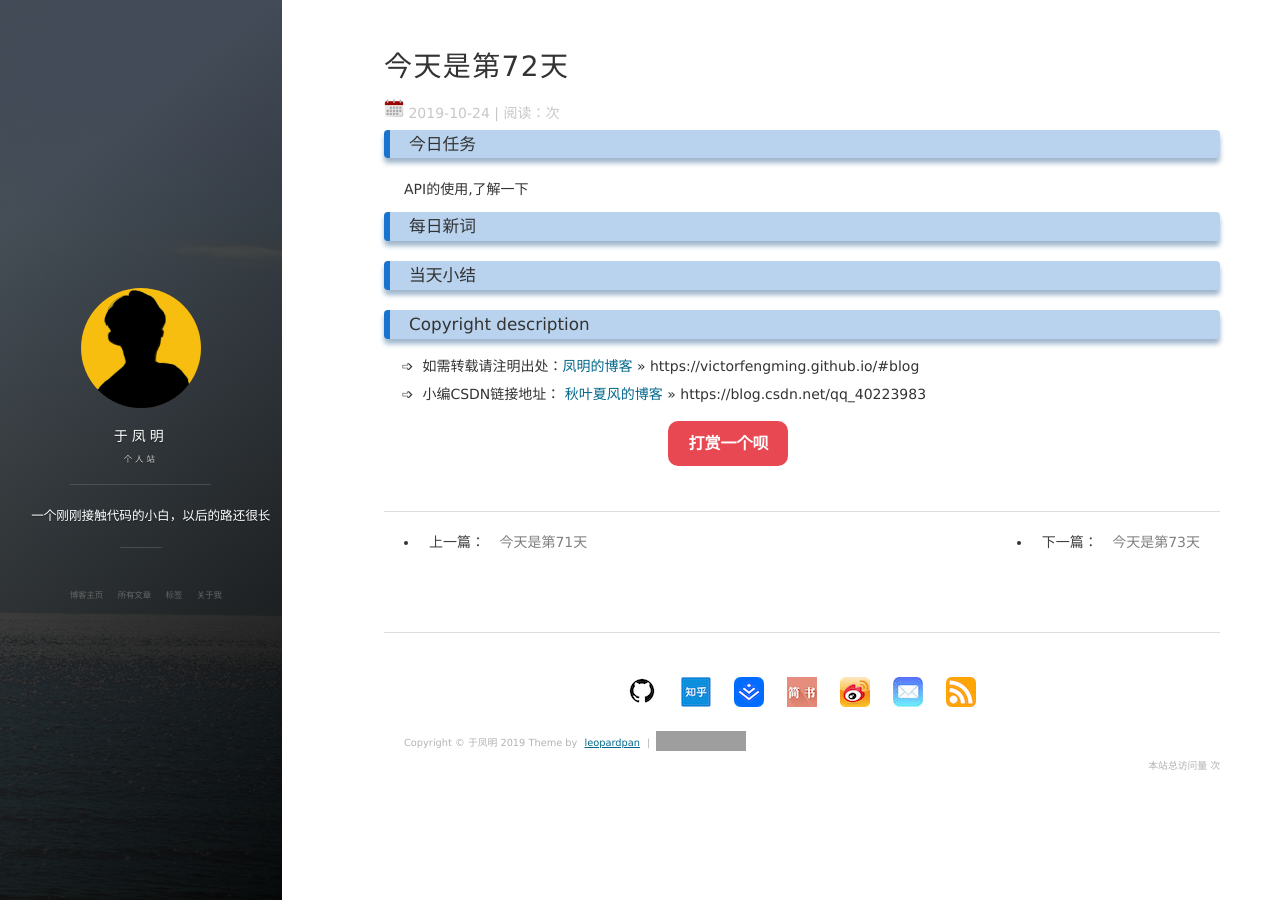
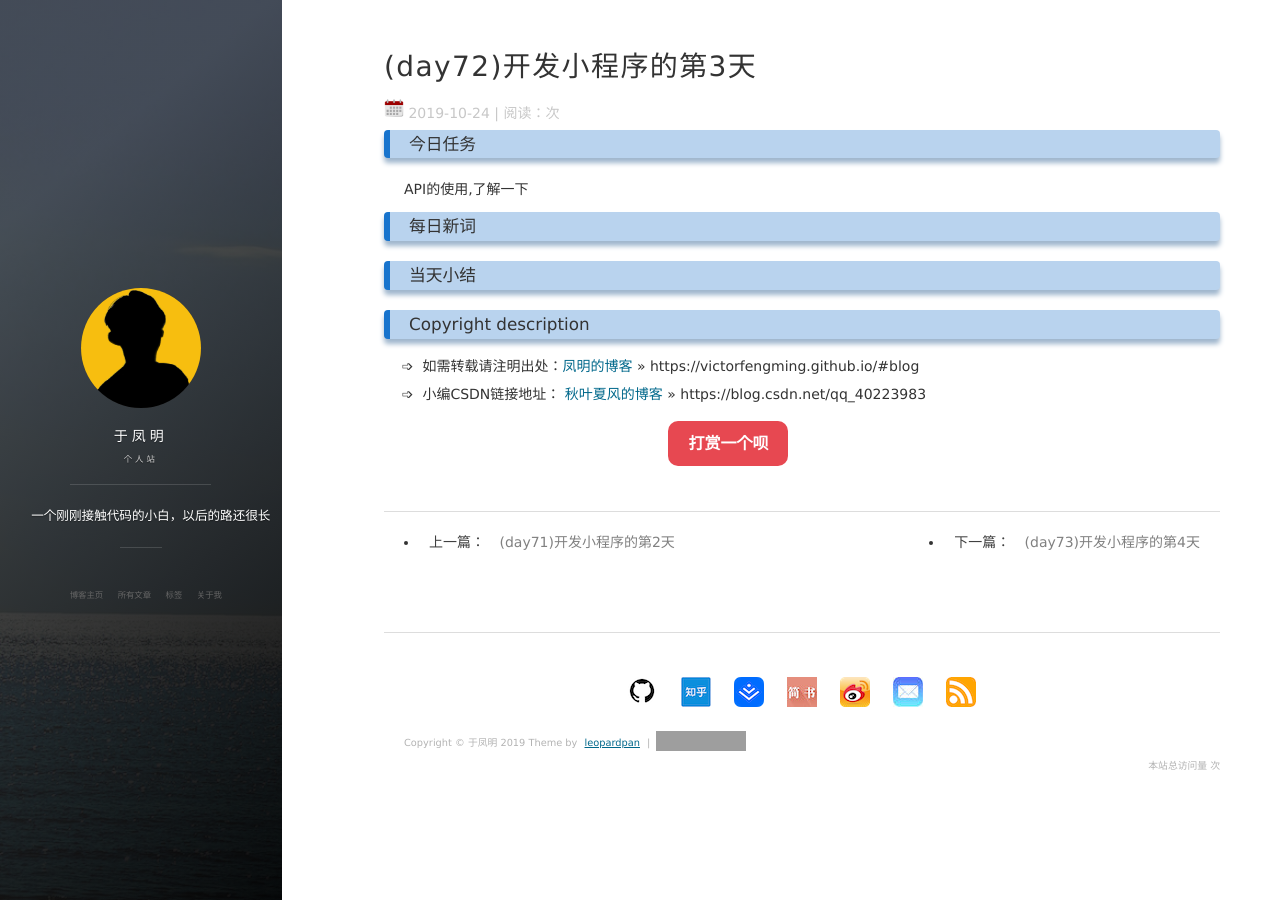
Before and after one commit to victorfengming/victorfengming.github.io.leopardpan, a Jekyll site: the page built from _posts/daily/2019-10-24-day72.md, in a window 1280 px wide. Built offline with Jekyll 4.4.1, drawn with Linux system fonts in a browser that asks for light colours; nearby versions of some CDN libraries; comment, search, counter and statistics services are not loaded; grey boxes are pictures that could not be loaded.

Commit message:
我要开发微信小程序

```diff
--- a/_posts/daily/2019-10-23-day71.md
+++ b/_posts/daily/2019-10-23-day71.md
@@ -1,6 +1,6 @@
 ---
 layout: post
-title: "今天是第71天"
+title: "(day71)开发小程序的第2天"
 date: 2019-10-23
 tags: XDH
 ---
--- a/_posts/daily/2019-10-24-day72.md
+++ b/_posts/daily/2019-10-24-day72.md
@@ -1,6 +1,6 @@
 ---
 layout: post
-title: "今天是第72天"
+title: "(day72)开发小程序的第3天"
 date: 2019-10-24
 tags: XDH
 ---
--- a/_posts/daily/2019-10-25-day73.md
+++ b/_posts/daily/2019-10-25-day73.md
@@ -1,6 +1,6 @@
 ---
 layout: post
-title: "今天是第73天"
+title: "(day73)开发小程序的第4天"
 date: 2019-10-25
 tags: XDH
 ---
```
Also changed, not shown: _posts/daily/2019-10-21-day69.md (+3 -1 lines), _posts/daily/2019-10-22-day70.md (+1 -1 lines).
